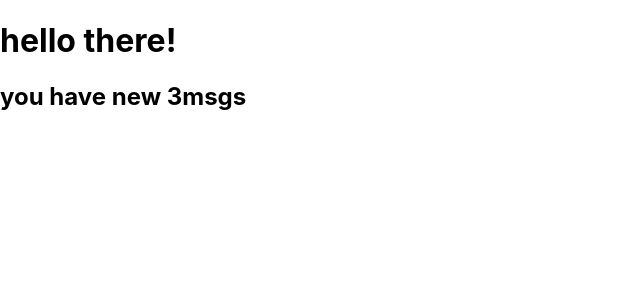
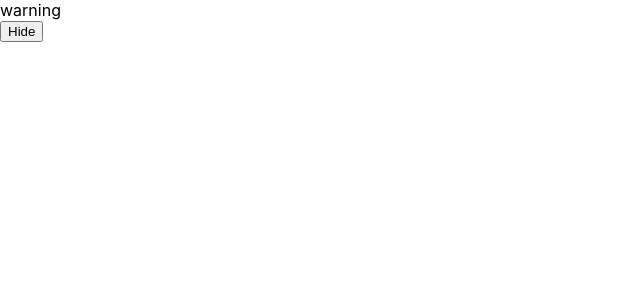
Before and after one commit to harsh-hirani/react-test, a React (Create React App) app: page / in a window 1280 px wide. Shown: the top 300 px of the page, without its empty margins (0-640 px from the left). Built offline with nearby package versions, Linux system fonts and the light colour scheme.

Commit message:
cond render done

```diff
--- a/src/index.js
+++ b/src/index.js
@@ -3,21 +3,38 @@ import ReactDOM from 'react-dom/client';
 import './index.css';
 
 const root = ReactDOM.createRoot(document.getElementById('root'));
-function Mailbox(p){
-const is = p.msgs;
-return(
-  <div>
-    <h1> hello there! </h1>
-      {is.length >0 &&
-        <h2>you have new {is.length}msgs</h2>
-      }
-  </div>
-)
+function WarningBanner({warn}) {
+  if (!warn) {
+    return null;
+  }
+  return (
+    <div>warning</div>
+  )
 }
-const arr = ['hii','byeee','just']
+class Page extends React.PureComponent{
+  constructor(props){
+    super(props);
+    this.state = {warning:true}
+  }
+  click = () => {
+      this.setState(myState => ({
+        warning: !myState.warning
+      }));
+  }
+  render(){
+    return (
+      <div>
+        <WarningBanner warn={this.state.warning} />
+        <button onClick={this.click}>
+          {this.state.warning ? 'Hide' : 'Show'}
+        </button>
+      </div>
+    )
+  }
+}
 root.render(
   <>
-    <Mailbox msgs={arr}/>
+    <Page/>
   </>
 );
 // If you want to start measuring performance in your app, pass a function
```
